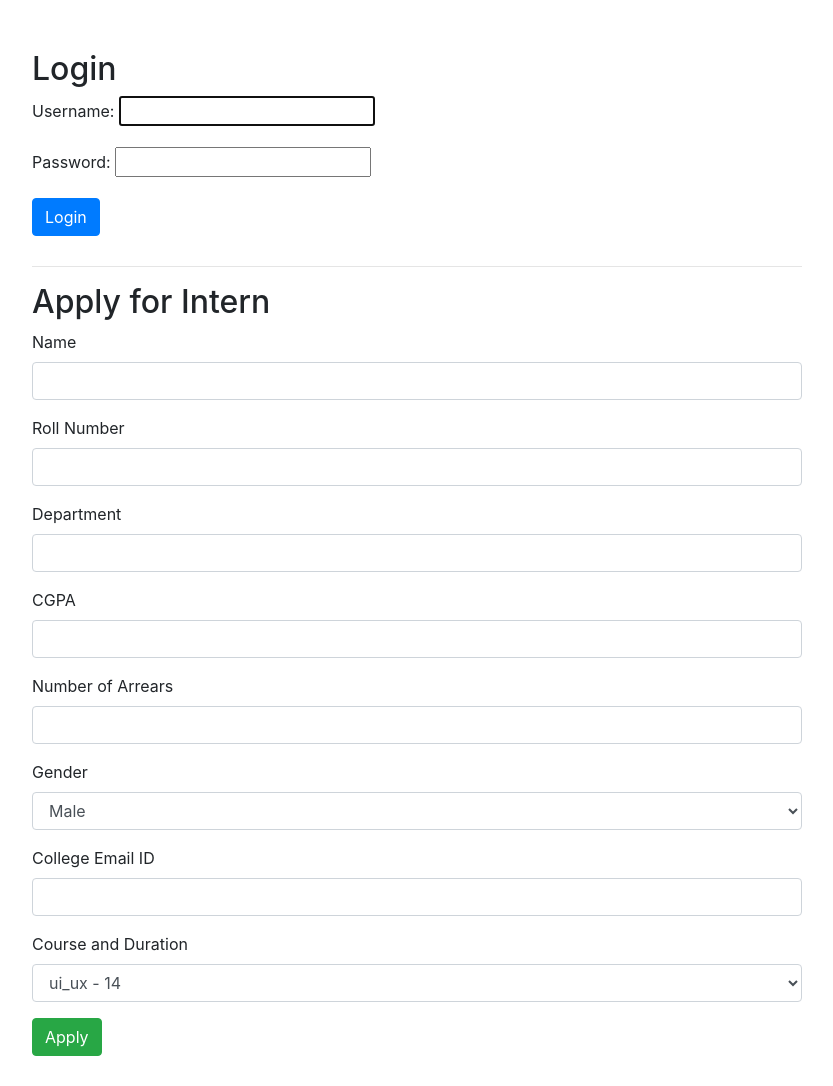
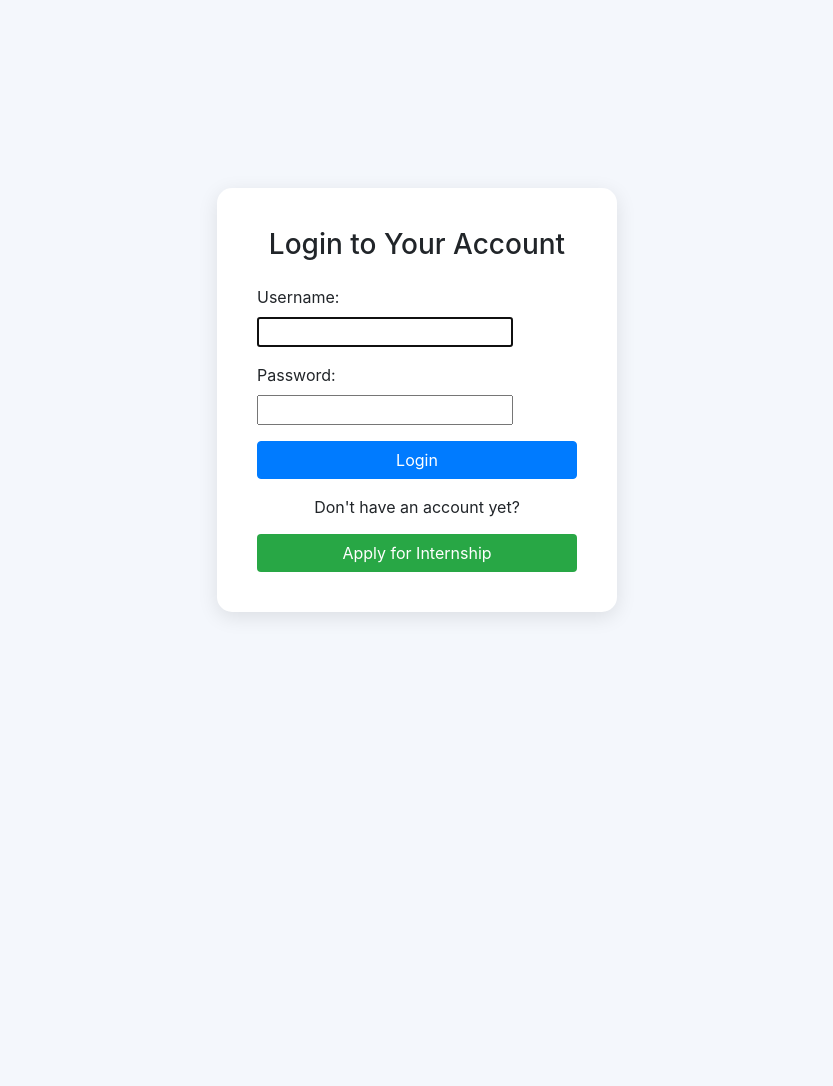
Before and after one commit to rxnjitth/Intern_Management_Portal, a Django app: page / in a window 1280 px wide. Shown: the whole page, without its empty margins (223-1056 px from the left). After the commit the page ends 617 px from the top, so only its background shows below. Run offline with Django 5.2, Linux system fonts and the light colour scheme; data comes from the database, SQL or seed files in the repository; some libraries are stand-ins or nearby versions.

Commit message:
login & apply routes completed :))

```diff
--- a/ips_intern/templates/login.html
+++ b/ips_intern/templates/login.html
@@ -2,97 +2,84 @@
 <html lang="en">
 <head>
   <meta charset="UTF-8">
-    <meta name="viewport" content="width=device-width, initial-scale=1.0">
-    <title>Login & Apply for Intern</title>
+  <title>Login</title>
   <link rel="stylesheet" href="https://stackpath.bootstrapcdn.com/bootstrap/4.5.2/css/bootstrap.min.css">
   <style>
-        .container {
-            max-width: 800px;
-            margin-top: 50px;
+    body {
+      background: #f4f7fc;
+      display: flex;
+      align-items: center;
+      justify-content: center;
+      height: 100vh;
     }
-        .section {
-            margin-bottom: 30px;
+
+    .login-box {
+      background: white;
+      padding: 40px;
+      border-radius: 15px;
+      box-shadow: 0 5px 20px rgba(0,0,0,0.1);
+      width: 100%;
+      max-width: 400px;
+    }
+
+    .btn-apply {
+      background-color: #28a745;
+      color: white;
+      width: 100%;
+      margin-top: 15px;
+    }
+
+    .btn-apply:hover {
+      background-color: #218838;
+    }
+
+    .text-center a {
+      color: #007bff;
+      text-decoration: none;
+    }
+
+    .text-center a:hover {
+      text-decoration: underline;
     }
   </style>
 </head>
 <body>
 
-<div class="container">
-    <!-- Login Form Section -->
-    <div class="section">
-        <h2>Login</h2>
+  <div class="login-box">
+    <h3 class="text-center mb-4">Login to Your Account</h3>
+
+    <!-- ✅ Flash Messages -->
+    {% if messages %}
+      {% for message in messages %}
+        <div class="alert alert-{{ message.tags }} alert-dismissible fade show" role="alert">
+          {{ message }}
+          <button type="button" class="close" data-dismiss="alert" aria-label="Close">
+            <span aria-hidden="true">&times;</span>
+          </button>
+        </div>
+      {% endfor %}
+    {% endif %}
+
+    <!-- ✅ Login Form -->
     <form method="POST">
       {% csrf_token %}
       {{ form.as_p }}
-            <button type="submit" class="btn btn-primary">Login</button>
+      <button type="submit" class="btn btn-primary btn-block">Login</button>
     </form>
+
+    <div class="text-center mt-3">
+      Don't have an account yet?
+    </div>
+    <!-- ✅ Apply for Internship -->
+    <a href="{% url 'apply_intern' %}" class="btn btn-apply">Apply for Internship</a>
+
+
+
   </div>
 
-    <hr>
+  <!-- ✅ Bootstrap JS for alerts -->
+  <script src="https://code.jquery.com/jquery-3.5.1.slim.min.js"></script>
+  <script src="https://cdn.jsdelivr.net/npm/bootstrap@4.5.2/dist/js/bootstrap.bundle.min.js"></script>
 
-    <!-- Apply for Intern Form Section -->
-    <div class="section">
-        <h2>Apply for Intern</h2>
-        <form method="POST">
-            {% csrf_token %}
-
-            <!-- Intern Application Fields -->
-            <div class="form-group">
-                <label for="id_name">Name</label>
-                <input type="text" class="form-control" id="id_name" name="name" required>
-            </div>
-
-            <div class="form-group">
-                <label for="id_roll_no">Roll Number</label>
-                <input type="text" class="form-control" id="id_roll_no" name="roll_no" required>
-            </div>
-
-            <div class="form-group">
-                <label for="id_department">Department</label>
-                <input type="text" class="form-control" id="id_department" name="department" required>
-            </div>
-
-            <div class="form-group">
-                <label for="id_cgpa">CGPA</label>
-                <input type="number" step="0.01" class="form-control" id="id_cgpa" name="cgpa" required>
-            </div>
-
-            <div class="form-group">
-                <label for="id_arrears">Number of Arrears</label>
-                <input type="number" class="form-control" id="id_arrears" name="arrears" required>
-            </div>
-
-            <div class="form-group">
-                <label for="id_gender">Gender</label>
-                <select class="form-control" id="id_gender" name="gender" required>
-                    <option value="Male">Male</option>
-                    <option value="Female">Female</option>
-                    <option value="Other">Other</option>
-                </select>
-            </div>
-
-            <div class="form-group">
-                <label for="id_clg_mailid">College Email ID</label>
-                <input type="email" class="form-control" id="id_clg_mailid" name="clg_mailid" required>
-            </div>
-
-            <!-- Dropdown for Course and Duration -->
-            <div class="form-group">
-                <label for="id_course_duration">Course and Duration</label>
-                <select class="form-control" id="id_course_duration" name="course_duration" required>
-                    {% for course in courses %}
-                        <option value="{{ course.id }}">{{ course.course_name }} - {{ course.duration }}</option>
-                    {% endfor %}
-                </select>
-            </div>
-
-            <button type="submit" class="btn btn-success">Apply</button>
-        </form>
-    </div>
-</div>
-
-<script src="https://code.jquery.com/jquery-3.5.1.slim.min.js"></script>
-<script src="https://cdn.jsdelivr.net/npm/@popperjs/core@2.5.2/dist/umd/popper.min.js"></script>
-<script src="https://stackpath.bootstrapcdn.com/bootstrap/4.5.2/js/bootstrap.min.js"></script>
 </body>
 </html>
```
Also changed, not shown: ips_intern/templates/apply_for_intern.html (added, +110 -0 lines). Lines whose indentation alone changed are shown as unchanged.
